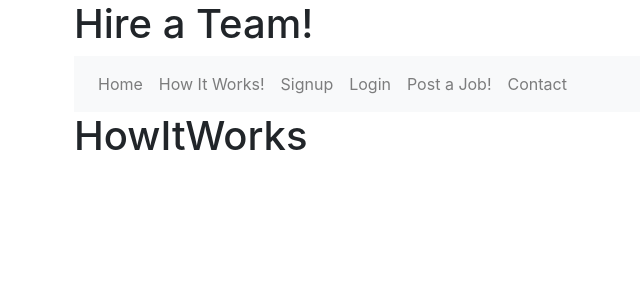
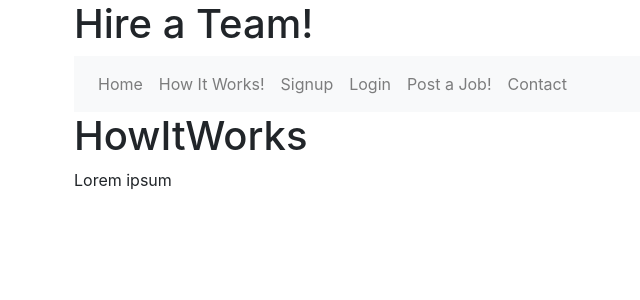
Before and after one commit to chingu-voyages/v10-solo-SabrinaMarkon, a React (Create React App) app: page /howitworks in a window 1280 px wide. Shown: the top 300 px of the page, without its empty margins (11-651 px from the left). Built offline with nearby package versions, Linux system fonts and the light colour scheme.

Commit message:
Change 404 to show home page.

```diff
--- a/src/components/HowItWorks.js
+++ b/src/components/HowItWorks.js
@@ -7,6 +7,9 @@ export default class HowItWorks extends Component {
     return (
       <div>
         <h1>HowItWorks</h1>
+        <div>
+          Lorem ipsum
+        </div>
       </div>
     )
   }
--- a/src/components/NotFound.js
+++ b/src/components/NotFound.js
@@ -6,7 +6,7 @@ export default class NotFound extends Component {
   render() {
     return (
       <div>
-        <h1>NotFound</h1>
+        <h1>404 Not Found</h1>
       </div>
     )
   }
--- a/src/containers/App.js
+++ b/src/containers/App.js
@@ -66,8 +66,10 @@ export default class App extends Component {
             <Route path="/jobs/:type" component={Jobs} />
             {/* your earnings, your teams' earnings per team, owed and by which employer. Payments you owe others you have hired  */}
             <Route path="/money/:type" component={Money} />
-            {/* 404  */}
-            <Route component={NotFound} />
+            {/* 404 Custom Page */}
+            {/* <Route component={NotFound} /> */}
+            {/* 404 redirect to home page  */}
+            <Route component={Home} />
           </Switch>
         </div>
       </Router>
```
